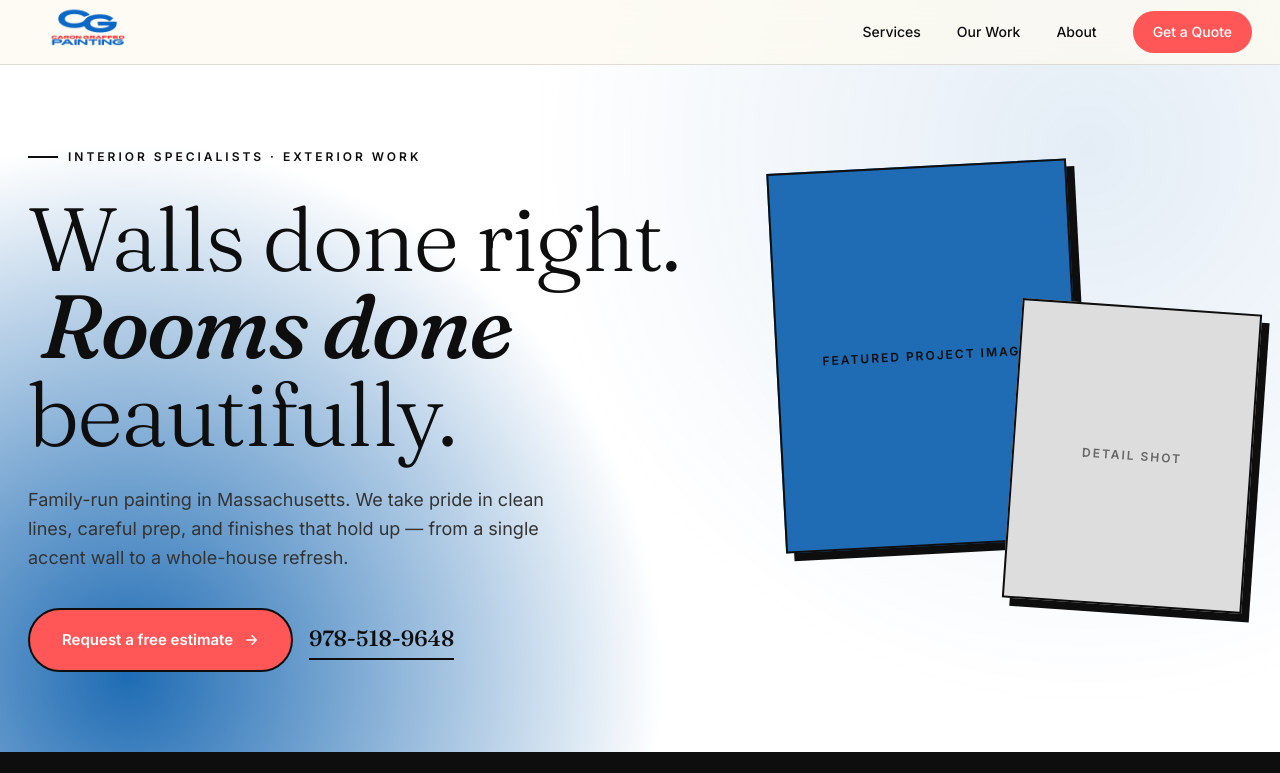
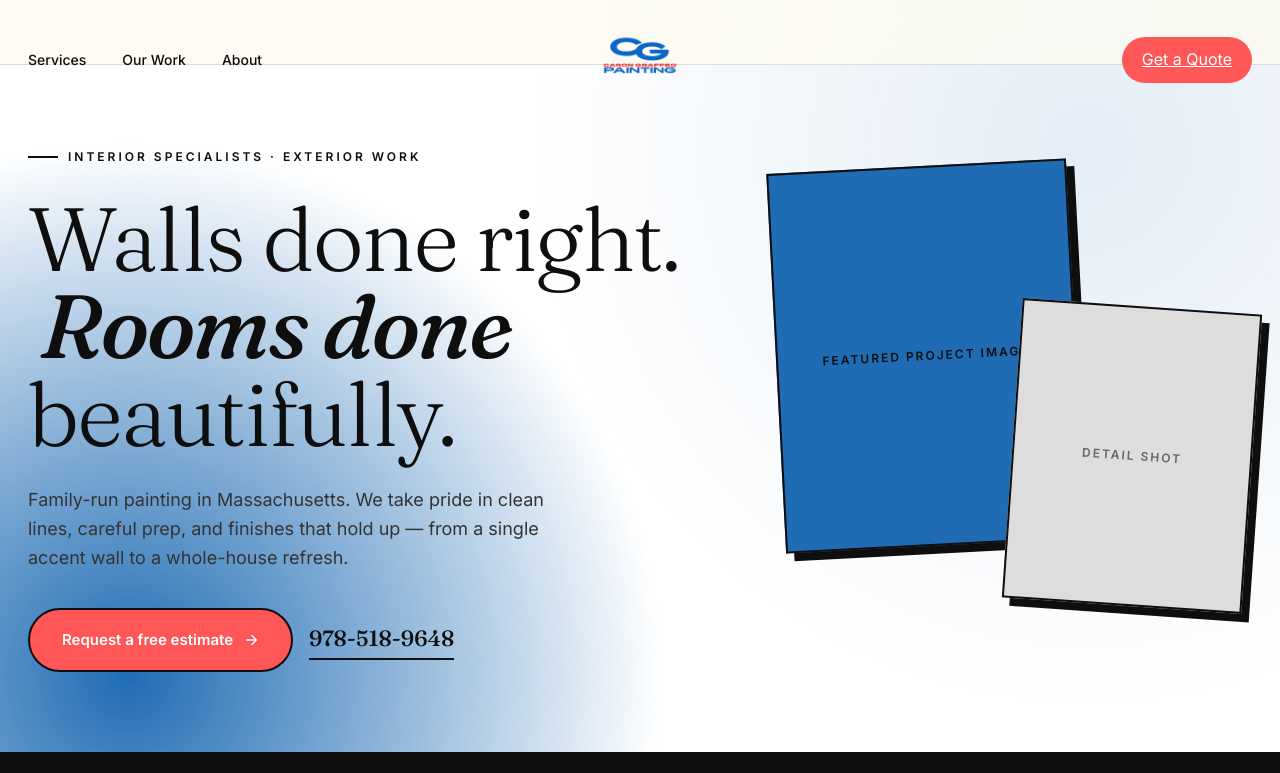
Before and after one commit to tcaron146/cngupload, a website: page cng.html in a window 1280 px wide. Shown: the top 773 px of the page. Drawn offline with Linux system fonts and the light colour scheme.

Commit message:
Restructure nav: links left, logo center, CTA right

```diff
--- a/cng.html
+++ b/cng.html
@@ -37,7 +37,7 @@
     overflow:visible;
   }
   .nav-inner{
-    display:flex;align-items:center;justify-content:space-between;
+    display:grid;grid-template-columns:1fr auto 1fr;align-items:center;
     padding:0 28px;height:64px;max-width:1280px;margin:0 auto;
     overflow:visible;
   }
@@ -405,15 +405,17 @@
 
 <nav>
   <div class="nav-inner">
-    <div class="logo-slot">
-      <img src="transparent.PNG" alt="C&G Painting" style="height:120px;width:auto;">
-    </div>
     <div class="nav-links">
       <a href="#services">Services</a>
       <a href="#work">Our Work</a>
       <a href="#about">About</a>
+      <a href="tel:9785189648" class="nav-phone">978-518-9648</a>
+    </div>
+    <div class="logo-slot" style="display:flex;justify-content:center;">
+      <img src="transparent.PNG" alt="C&G Painting" style="height:120px;width:auto;">
+    </div>
+    <div style="display:flex;justify-content:flex-end;">
       <a href="#contact" class="cta">Get a Quote</a>
-      <a href="tel:9785189648" class="nav-phone">978-518-9648</a>
     </div>
   </div>
 </nav>
```
Also changed, not shown: public/index.html (+7 -5 lines).
